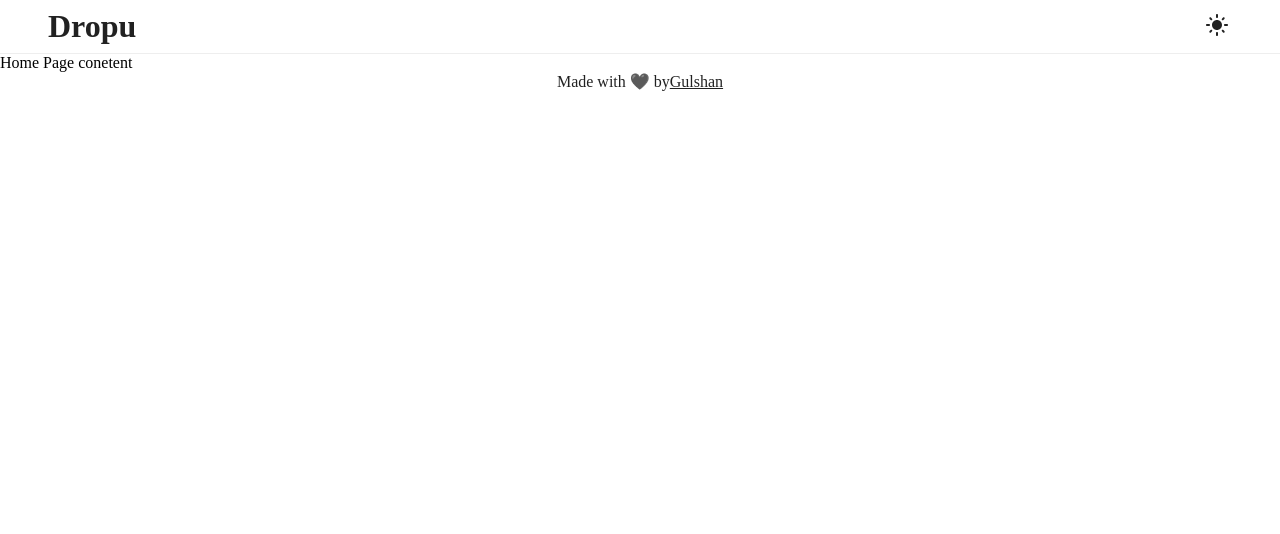
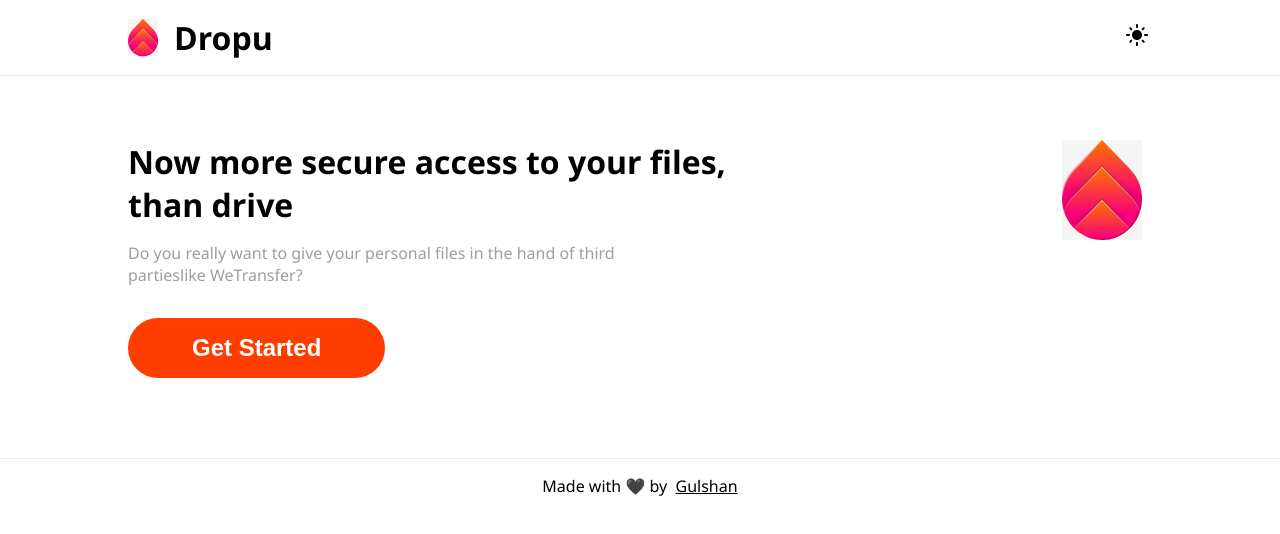
Before and after one commit to Gulshanaggarwal/dropu, a Next.js app: page / in a window 1280 px wide. Shown: the top 534 px of the page. Built offline with nearby package versions, Linux system fonts and the light colour scheme.

Commit message:
homepage content 50% done

```diff
--- a/components/Footer/footer.js
+++ b/components/Footer/footer.js
@@ -7,7 +7,7 @@ export default function Footer() {
     return (
         <FooterContainer>
             <Text>
-                Made with 🖤 by
+                Made with 🖤 by &nbsp;
                 <Link href="https://gulshanaggarwal.github.io/portfolio/">
                     <a>Gulshan</a>
                 </Link>
--- a/components/Footer/styles.js
+++ b/components/Footer/styles.js
@@ -4,7 +4,9 @@ import { styled } from "@mui/system";
 const FooterContainer = styled('footer')(({ theme }) => ({
 
     textAlign: ' center',
-    backgroundColor: theme.palette.background.paper
+    backgroundColor: theme.palette.background.paper,
+    borderTop: `1px solid ${theme.palette.grey[200]}`,
+    padding: `${theme.spacing(2)} 0`
 }));
 
 const Text = styled('p')(({ theme }) => ({
--- a/components/Navbar/navbar.js
+++ b/components/Navbar/navbar.js
@@ -1,5 +1,7 @@
-import { Header, Logo, Wrapper, RoundedBox } from './styles';
+import { Header, Logo, LogoText, Wrapper, RoundedBox } from './styles';
 import LightModeIcon from '@mui/icons-material/LightMode';
+import logo from "../../public/logo.svg"
+import Image from 'next/image';
 
 
 
@@ -22,7 +24,10 @@ export default function Navbar({ mode, setMode }) {
 
     return (
         <Header>
-            <Logo>Dropu</Logo>
+            <Logo>
+                <Image src={logo} width={30} height={30} />
+                <LogoText>Dropu</LogoText>
+            </Logo>
             <Wrapper>
                 <RoundedBox>
                     <LightModeIcon onClick={handleToggle} sx={{ cursor: 'pointer', color: 'text.primary' }} />
--- a/components/Navbar/styles.js
+++ b/components/Navbar/styles.js
@@ -5,17 +5,25 @@ const Header = styled('div')(({ theme }) => ({
     display: 'flex',
     justifyContent: 'space-between',
     alignItems: 'center',
-    padding: '0.5rem 3rem',
+    padding: `${theme.spacing(2)} ${theme.spacing(16)}`,
     borderBottom: `1px solid ${theme.palette.grey[200]}`,
     backgroundColor: theme.palette.background.paper
 
 }))
 
-const Logo = styled('h1')(({ theme }) => ({
+
+
+const Logo = styled('div')(({ theme }) => ({
+
+    display: 'flex',
+    gap: theme.spacing(2)
+
+}));
+
+const LogoText = styled('h1')(({ theme }) => ({
 
     color: theme.palette.text.primary
-
-}));
+}))
 
 const Wrapper = styled('div')({
 
@@ -31,4 +39,4 @@ const RoundedBox = styled('div')(({ theme }) => ({
     }
 }))
 
-export { Header, Logo, Wrapper, RoundedBox };
+export { Header, Logo, LogoText, Wrapper, RoundedBox };
--- a/pages/_app.js
+++ b/pages/_app.js
@@ -1,28 +1,19 @@
 import '../styles/globals.css'
 import Navbar from '../components/Navbar/navbar'
 import { useState } from 'react'
-import { createTheme, ThemeProvider } from '@mui/material/styles';
+import { ThemeProvider } from '@mui/material/styles';
+import { lightTheme, darkTheme } from '../theme';
 import Footer from '../components/Footer/footer';
 
 function MyApp({ Component, pageProps }) {
 
   const [mode, setMode] = useState('light');
 
-  const theme = createTheme({
-    palette: {
-      mode,
-      primary: {
-        main: '#ff3d00',
-        light: '#ff7539',
-        dark: '#c30000'
-      },
-    }
-  })
 
 
 
   return (
-    <ThemeProvider theme={theme}>
+    <ThemeProvider theme={mode === 'light' ? lightTheme : darkTheme}>
       <Navbar mode={mode} setMode={setMode} />
       <Component {...pageProps} />
       <Footer />
--- a/pages/index.js
+++ b/pages/index.js
@@ -1,7 +1,28 @@
-
+import Image from "next/image"
+import logo from "../public/logo.svg"
+import { HomePageContentContainer, LeftContainer, ProductLine, QuestionLine, GetStartedButton, RightContainer, Logo } from "../styles/HomePageContentStyle"
 
 export default function Home() {
   return (
-    <div>Home Page conetent</div>
+    <HomePageContentContainer>
+      <LeftContainer>
+        <ProductLine>
+          Now more secure access to your files,<br />
+          than drive
+        </ProductLine>
+        <QuestionLine>
+          Do you really want to give your personal files in the hand of third<br />
+          partieslike WeTransfer?
+        </QuestionLine>
+        <GetStartedButton>
+          Get Started
+        </GetStartedButton>
+      </LeftContainer>
+      <RightContainer>
+        <Logo>
+          <Image src={logo} width={100} height={100} />
+        </Logo>
+      </RightContainer>
+    </HomePageContentContainer>
   )
 }
--- /dev/null
+++ b/styles/HomePageContentStyle.js
@@ -0,0 +1,49 @@
+import { styled } from "@mui/system";
+
+
+const HomePageContentContainer = styled('div')(({ theme }) => ({
+
+    display: 'flex',
+    flexDirection: 'row',
+    justifyContent: 'space-between',
+    padding: `${theme.spacing(8)} ${theme.spacing(16)}`,
+    background: theme.palette.background.paper
+}))
+
+const LeftContainer = styled('div')({
+
+
+})
+
+const ProductLine = styled('h2')(({ theme }) => ({
+    color: theme.palette.text.primary,
+    fontSize: '2rem'
+}))
+
+const QuestionLine = styled('p')(({ theme }) => ({
+    color: theme.palette.grey[500],
+    padding: `${theme.spacing(2)} 0`
+}))
+
+const GetStartedButton = styled('button')(({ theme }) => ({
+    background: theme.palette.primary.main,
+    color: theme.palette.common.white,
+    padding: `${theme.spacing(2)} ${theme.spacing(8)}`,
+    borderRadius: 32,
+    fontSize: '1.5rem',
+    fontWeight: 'bold',
+    border: 'none',
+    margin: `${theme.spacing(2)} 0`,
+    cursor: ' pointer'
+}))
+
+const RightContainer = styled('div')({
+
+
+})
+
+const Logo = styled('div')({
+
+})
+
+export { HomePageContentContainer, LeftContainer, ProductLine, QuestionLine, GetStartedButton, RightContainer, Logo }
--- a/styles/globals.css
+++ b/styles/globals.css
@@ -2,6 +2,7 @@ html,
 body {
   padding: 0;
   margin: 0;
+  font-family:'Segoe UI', Tahoma, Geneva, Verdana, sans-serif
 
 }
 
--- /dev/null
+++ b/theme.js
@@ -0,0 +1,42 @@
+import { createTheme } from "@mui/material";
+
+
+const lightTheme = createTheme({
+    palette: {
+        primary: {
+            main: '#ff3d00',
+            light: '#ff7539',
+            dark: '#c30000'
+        },
+        text: {
+            primary: '#000'
+        },
+        background: {
+            paper: '#fff',
+        },
+
+    }
+})
+
+
+const darkTheme = createTheme({
+
+    palette: {
+        primary: {
+            main: '#ff3d00',
+            light: '#ff7539',
+            dark: '#c30000'
+        },
+        text: {
+            primary: '#fff'
+        },
+        background: {
+            paper: '#071a2f',
+
+        },
+
+    }
+
+})
+
+export { lightTheme, darkTheme }
```
Also changed, not shown: public/logo.svg (added), styles/Home.module.css (added).
